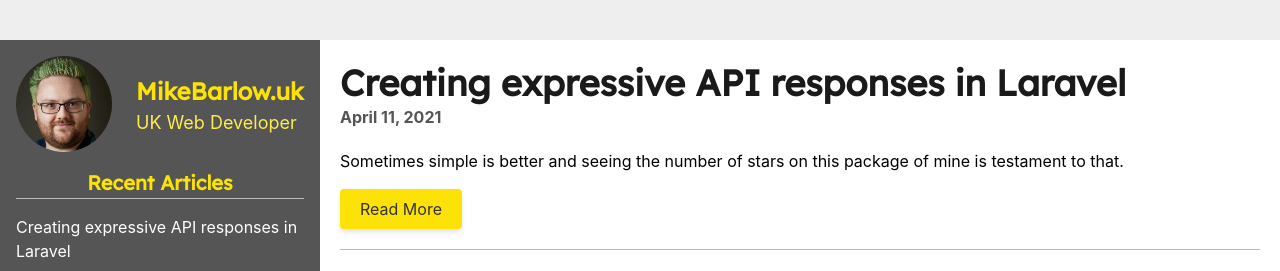
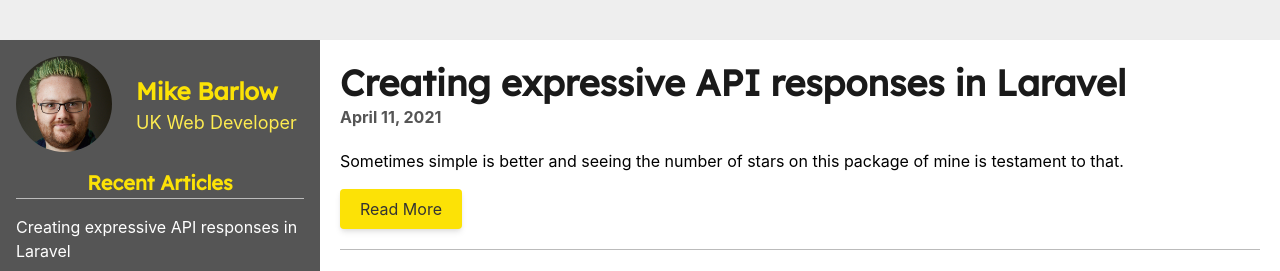
Before and after one commit to peakstoneuk/peakstoneuk.github.io, a Jekyll site: the page built from index.html, in a window 1280 px wide and 900 px high. Shown: the top 271 px of the window. Built offline with Jekyll 4.4.1, drawn with Linux system fonts in a browser that asks for light colours.

Commit message:
updated header text

```diff
--- a/_includes/header.html
+++ b/_includes/header.html
@@ -5,7 +5,7 @@
                         <img src="/img/headshot-square.jpg" alt="me" class="rounded-full xl:h-24 xl:w-24 xl:flex lg:hidden md:hidden flex h-20 w-20 items-center justify-center mr-6">
                         <div class="align-middle my-auto">
                             <h1 class="text-2xl font-semibold font-display text-yellow-500">
-                                <a href="/" class="no-underline">MikeBarlow.uk</a>
+                                <a href="/" class="no-underline">Mike Barlow</a>
                             </h1>
                             <h4 class="text-lg text-yellow-400">UK Web Developer</h4>
 
```
